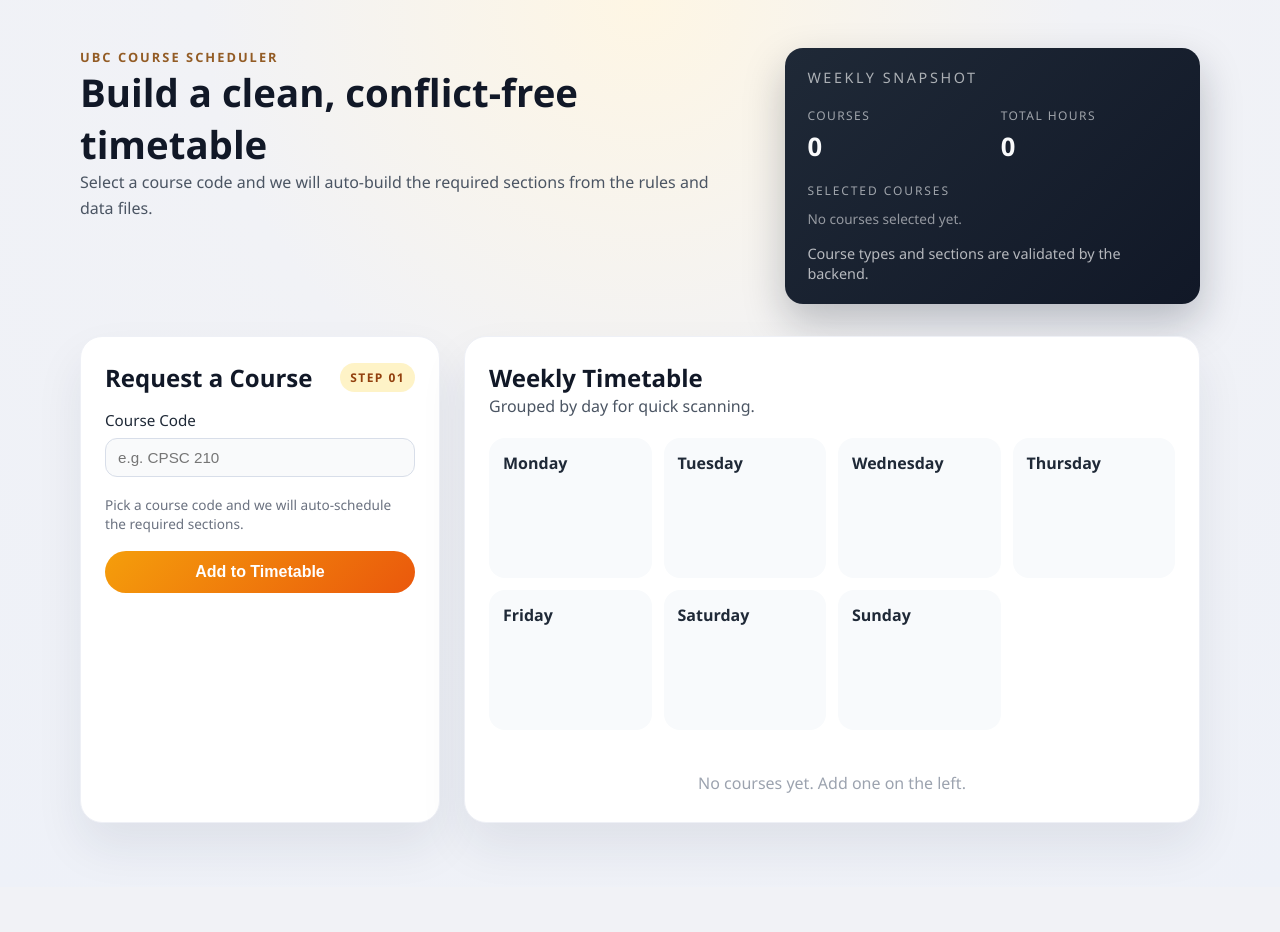
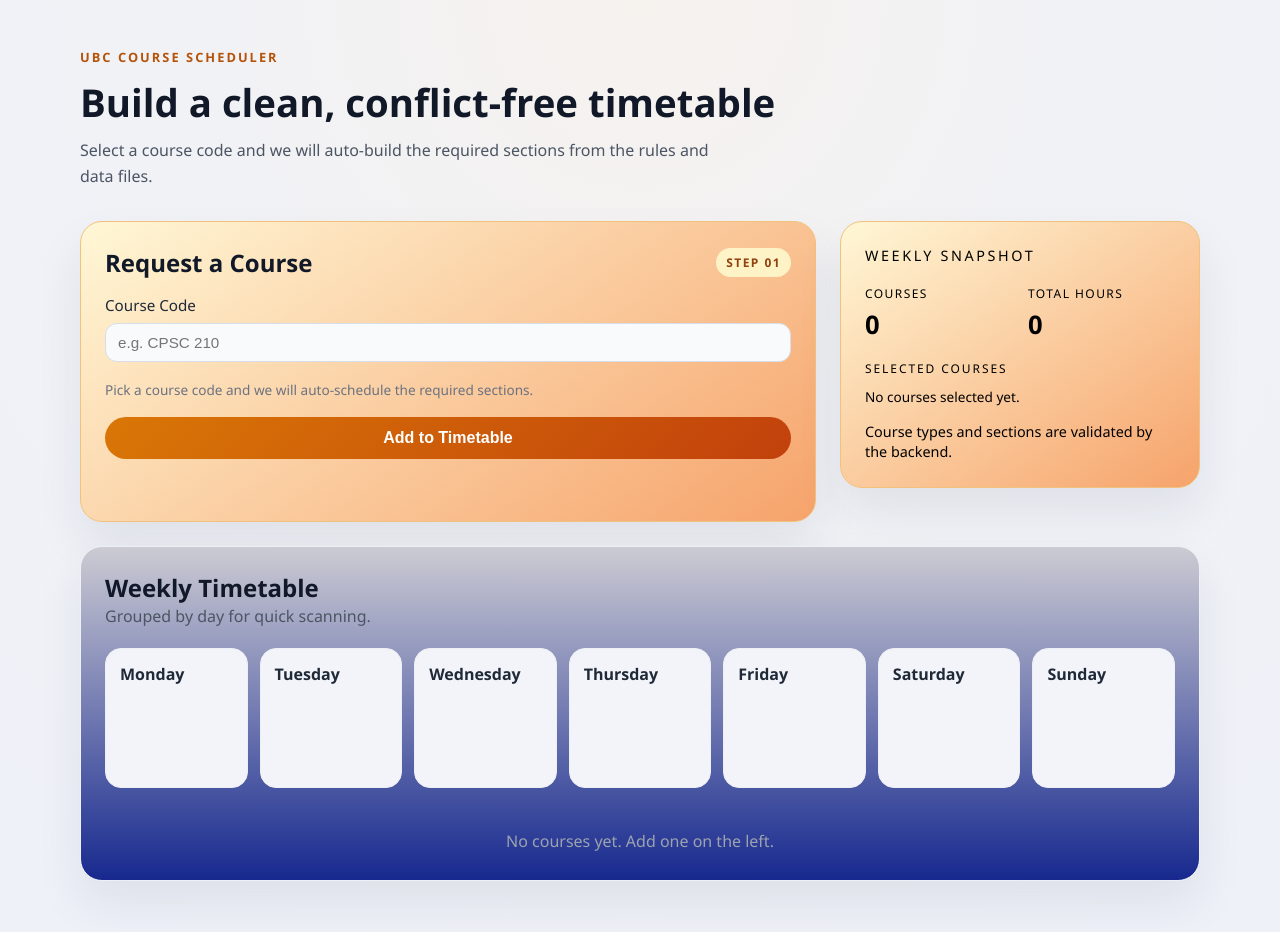
Before and after one commit to K1035130/Course-scheduler, a plain HTML site: page frontend/index.html in a window 1280 px wide. Before the commit the page ends 887 px from the top, so only its background shows below. Drawn offline with Linux system fonts and the light colour scheme; files whose address does not match are found by name.

Commit message:
update ui

```diff
--- a/frontend/index.html
+++ b/frontend/index.html
@@ -8,36 +8,16 @@
   </head>
   <body>
     <div class="app">
-      <header class="hero">
-        <div>
+      <header class="page-header">
         <p class="eyebrow">UBC Course Scheduler</p>
         <h1>Build a clean, conflict-free timetable</h1>
         <p class="subtitle">
           Select a course code and we will auto-build the required sections from the rules and data files.
         </p>
-        </div>
-        <div class="hero-card">
-          <p class="hero-title">Weekly Snapshot</p>
-          <div class="hero-metrics">
-            <div>
-              <span class="metric-label">Courses</span>
-              <span class="metric-value" id="metric-count">0</span>
-            </div>
-            <div>
-              <span class="metric-label">Total Hours</span>
-              <span class="metric-value" id="metric-hours">0</span>
-            </div>
-          </div>
-          <div class="hero-list">
-            <p class="hero-list-title">Selected Courses</p>
-            <ul class="course-list" id="selected-courses"></ul>
-            <p class="hero-empty" id="selected-empty">No courses selected yet.</p>
-          </div>
-          <p class="hero-note" id="rule-status">Course rules are loaded from the backend data.</p>
-        </div>
       </header>
 
       <main class="layout">
+        <div class="top-row">
           <section class="card form-card">
             <div class="section-title">
               <h2>Request a Course</h2>
@@ -63,6 +43,27 @@
             </form>
           </section>
 
+          <section class="card summary-card">
+            <p class="hero-title">Weekly Snapshot</p>
+            <div class="hero-metrics">
+              <div>
+                <span class="metric-label">Courses</span>
+                <span class="metric-value" id="metric-count">0</span>
+              </div>
+              <div>
+                <span class="metric-label">Total Hours</span>
+                <span class="metric-value" id="metric-hours">0</span>
+              </div>
+            </div>
+            <div class="hero-list">
+              <p class="hero-list-title">Selected Courses</p>
+              <ul class="course-list" id="selected-courses"></ul>
+              <p class="hero-empty" id="selected-empty">No courses selected yet.</p>
+            </div>
+            <p class="hero-note" id="rule-status">Course rules are loaded from the backend data.</p>
+          </section>
+        </div>
+
         <section class="card schedule-card">
           <div class="schedule-header">
             <div>
--- a/frontend/styles.css
+++ b/frontend/styles.css
@@ -1,7 +1,7 @@
 :root {
   color-scheme: light;
   font-family: "Merriweather Sans", "Segoe UI", sans-serif;
-  background-color: #f1f2f6;
+  background-color: #f2f0ec;
   color: #111827;
 }
 
@@ -16,7 +16,7 @@ body {
   display: flex;
   justify-content: center;
   padding: 48px 20px 64px;
-  background: radial-gradient(circle at top, #fef6e4 0%, #f1f2f6 40%, #eef1f8 100%);
+  background: radial-gradient(circle at top, #f6f2ee 0%, #f1f2f6 40%, #eef1f8 100%);
 }
 
 .app {
@@ -26,18 +26,17 @@ body {
   gap: 32px;
 }
 
-.hero {
+.page-header {
   display: flex;
-  gap: 24px;
-  align-items: flex-start;
-  justify-content: space-between;
+  flex-direction: column;
+  gap: 10px;
 }
 
 .eyebrow {
   text-transform: uppercase;
   font-size: 0.8rem;
   letter-spacing: 0.16em;
-  color: #935c25;
+  color: #b45309;
   font-weight: 600;
 }
 
@@ -52,21 +51,16 @@ h1 {
   line-height: 1.6;
 }
 
-.hero-card {
-  background: linear-gradient(135deg, #1f2937, #111827);
-  color: #f9fafb;
-  padding: 20px 22px;
-  border-radius: 18px;
-  min-width: 240px;
-  box-shadow: 0 18px 40px rgba(17, 24, 39, 0.25);
-}
-
 .hero-title {
   font-size: 0.9rem;
   text-transform: uppercase;
   letter-spacing: 0.18em;
-  color: rgba(249, 250, 251, 0.65);
+  color: #6b7280;
   margin-bottom: 16px;
+}
+
+.summary-card .hero-title {
+  color: #000000;
 }
 
 .hero-metrics {
@@ -79,7 +73,11 @@ h1 {
   font-size: 0.75rem;
   text-transform: uppercase;
   letter-spacing: 0.12em;
-  color: rgba(249, 250, 251, 0.6);
+  color: #9ca3af;
+}
+
+.summary-card .metric-label {
+  color: #000000;
 }
 
 .metric-value {
@@ -89,11 +87,8 @@ h1 {
   display: block;
 }
 
-.hero-note {
-  margin-top: 16px;
-  font-size: 0.9rem;
-  color: rgba(249, 250, 251, 0.7);
-  line-height: 1.4;
+.summary-card .metric-value {
+  color: #000000;
 }
 
 .hero-list {
@@ -104,8 +99,12 @@ h1 {
   font-size: 0.75rem;
   text-transform: uppercase;
   letter-spacing: 0.16em;
-  color: rgba(249, 250, 251, 0.6);
+  color: #000000;
   margin-bottom: 10px;
+}
+
+.summary-card .hero-list-title {
+  color: #000000;
 }
 
 .course-list {
@@ -122,20 +121,47 @@ h1 {
   font-size: 0.9rem;
   padding: 6px 10px;
   border-radius: 999px;
-  background: rgba(249, 250, 251, 0.12);
-  color: #f9fafb;
+  background: #f3f4f6;
+  color: #111827;
   letter-spacing: 0.02em;
+}
+
+.summary-card .course-list li {
+  background: #e2e8f0;
+  color: #000000;
 }
 
 .hero-empty {
   font-size: 0.85rem;
-  color: rgba(249, 250, 251, 0.55);
+  color: #9ca3af;
+}
+
+.summary-card .hero-empty {
+  color: #000000;
+}
+
+.hero-note {
+  margin-top: 16px;
+  font-size: 0.9rem;
+  color: #000000;
+  line-height: 1.4;
+}
+
+.summary-card .hero-note {
+  color: #000000;
 }
 
 .layout {
   display: grid;
-  grid-template-columns: minmax(280px, 360px) 1fr;
+  grid-template-columns: 1fr;
   gap: 24px;
+}
+
+.top-row {
+  display: grid;
+  grid-template-columns: minmax(280px, 1fr) minmax(260px, 360px);
+  gap: 24px;
+  align-items: start;
 }
 
 .card {
@@ -144,6 +170,17 @@ h1 {
   padding: 24px;
   box-shadow: 0 24px 48px rgba(30, 41, 59, 0.08);
   border: 1px solid #eef0f6;
+}
+
+.card.summary-card {
+  background: linear-gradient(145deg, #fff7d6, #f6a36b);
+  border: 1px solid #f1c27d;
+  color: #000000;
+}
+
+.card.form-card {
+  background: linear-gradient(145deg, #fff7d6, #f6a36b);
+  border: 1px solid #f1c27d;
 }
 
 .section-title {
@@ -196,7 +233,7 @@ select {
 
 button {
   border: none;
-  background: linear-gradient(135deg, #f59e0b, #ea580c);
+  background: linear-gradient(135deg, #d97706, #c2410c);
   color: #ffffff;
   padding: 12px 18px;
   border-radius: 999px;
@@ -208,7 +245,7 @@ button {
 
 button:hover {
   transform: translateY(-1px);
-  box-shadow: 0 12px 24px rgba(234, 88, 12, 0.25);
+  box-shadow: 0 12px 24px rgba(194, 65, 12, 0.25);
 }
 
 .helper {
@@ -226,6 +263,7 @@ button:hover {
   display: flex;
   flex-direction: column;
   gap: 18px;
+  background: linear-gradient(180deg, #cccbd3 0%, #17298f 100%);
 }
 
 .schedule-header {
@@ -237,7 +275,7 @@ button:hover {
 
 .summary {
   font-size: 0.9rem;
-  color: #6b7280;
+  color: #1a2725;
 }
 
 .schedule-grid {
@@ -247,13 +285,14 @@ button:hover {
 }
 
 .day-column {
-  background: #f8fafc;
+  background: #f3f4f9;
   border-radius: 16px;
   padding: 14px;
   min-height: 140px;
   display: flex;
   flex-direction: column;
   gap: 12px;
+  border: 1px solid #eceff5;
 }
 
 .day-title {
@@ -265,7 +304,7 @@ button:hover {
   background: #ffffff;
   border-radius: 12px;
   padding: 10px;
-  border: 1px solid #e5e7eb;
+  border: 1px solid #e7e9f1;
   display: flex;
   flex-direction: column;
   gap: 6px;
@@ -306,11 +345,7 @@ button:hover {
 }
 
 @media (max-width: 900px) {
-  .hero {
-    flex-direction: column;
-  }
-
-  .layout {
+  .top-row {
     grid-template-columns: 1fr;
   }
 }
```
Lines whose indentation alone changed are shown as unchanged.
